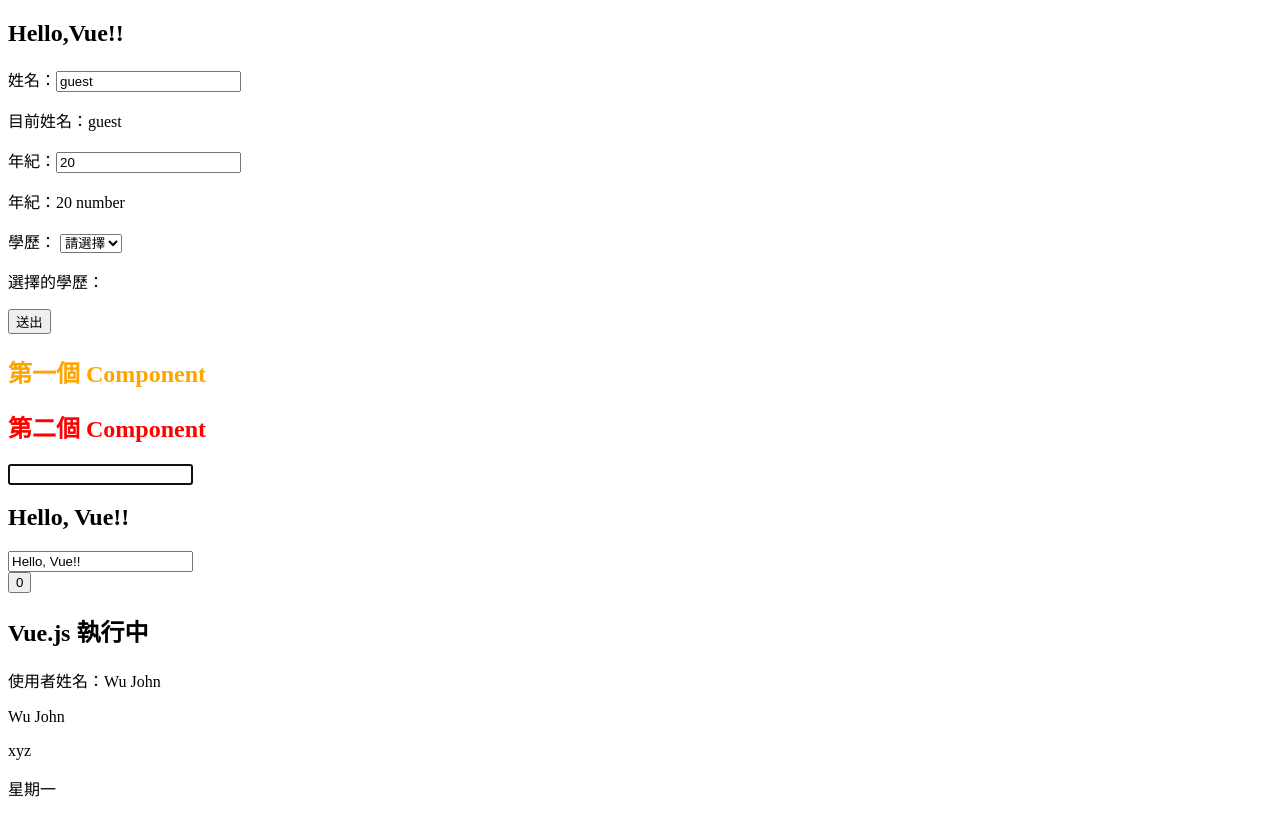
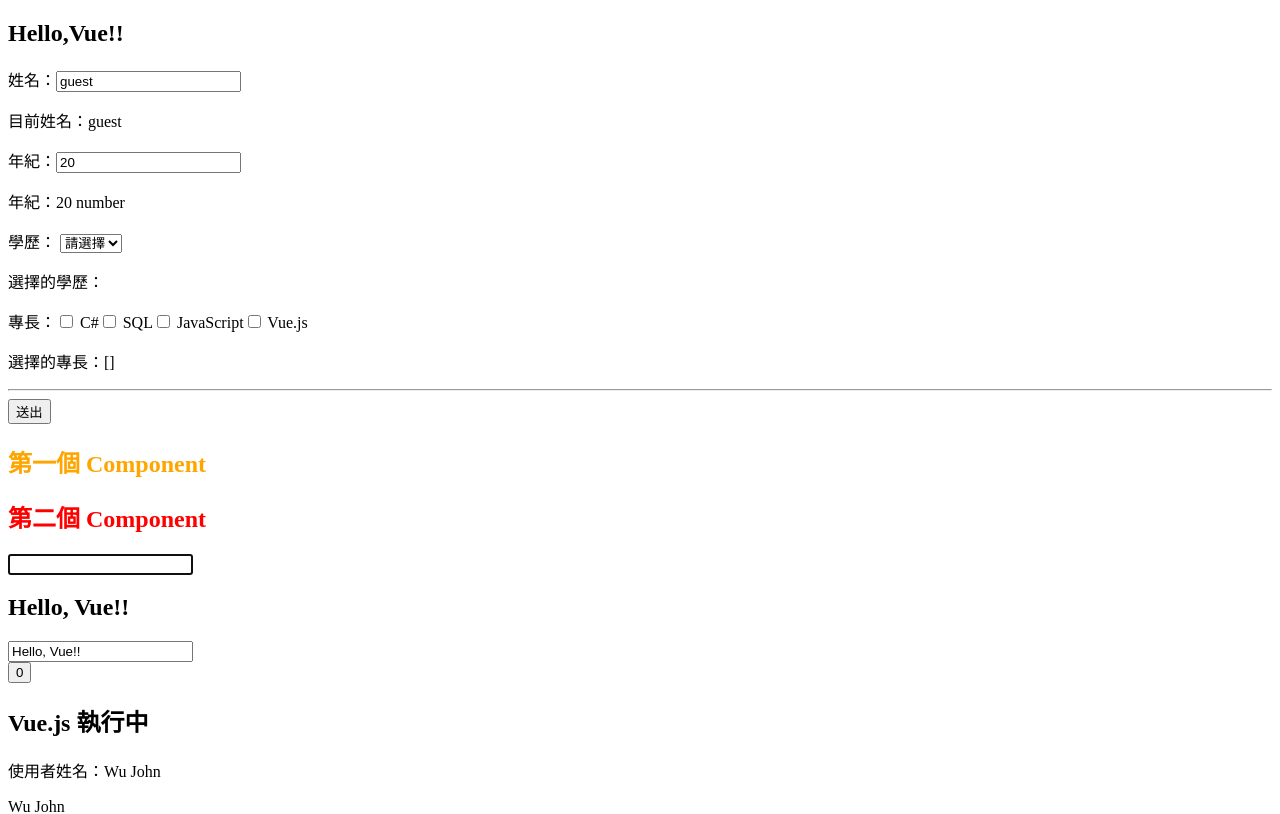
Before and after one commit to pananchi/vue-new, a Vue app: page / in a window 1280 px wide. Shown: the top 814 px of the page. Built offline with nearby package versions, Linux system fonts and the light colour scheme.

Commit message:
v-model的複選

```diff
--- a/src/components/EventBinding.vue
+++ b/src/components/EventBinding.vue
@@ -5,6 +5,7 @@ const userName = ref('guest');
 const age = ref(20);
 const educationValue = ref('');
 const educationText = ref('');
+const skills = ref([]);
 
 const submitHandler = () => {
   if (userName.value.trim().length === 0) {
@@ -56,6 +57,13 @@ const changeHandler = event => {
       </label>
       <p>選擇的學歷： {{ educationValue }} {{ educationText }}</p>
 
+      <label>專長：</label>
+      <label><input type="checkbox" value="C#" v-model="skills"/> C#</label>
+      <label><input type="checkbox" value="SQL" v-model="skills" /> SQL</label>
+      <label><input type="checkbox" value="JS" v-model="skills" /> JavaScript</label>
+      <label><input type="checkbox" value="Vue3" v-model="skills" /> Vue.js</label>
+      <p>選擇的專長：{{ skills }}</p>
+      <hr>
       <button type="submit">送出</button>
     </form>
   </div>
```
